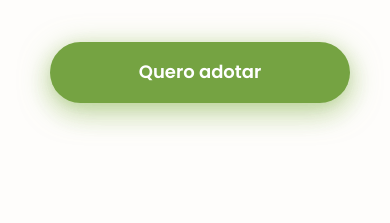
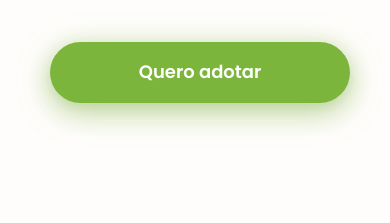
Before and after one commit to brennoEudes/mongrel-dog-house, a plain HTML site: page src/pages/home/index.html in a window 390 px wide. In both pictures the pointer is over the link "Quero adotar". Shown: the part 621-844 px from the top of the page. Drawn offline with Linux system fonts and the light colour scheme.

Commit message:
btns hover

```diff
--- a/src/pages/home/index.css
+++ b/src/pages/home/index.css
@@ -45,6 +45,11 @@ nav a {
   font-weight: 700;
 }
 
+nav a:hover {
+  text-decoration: underline;
+  color: #679237;
+}
+
 .f1-conteudo {
   display: flex;
   justify-content: space-between;
@@ -76,7 +81,7 @@ h1 {
   margin-bottom: 40px;
 }
 
-.f1-textos a {
+.btn-adotar {
   background-color: #75a342;
   color: #fff; /* !important - Somente se as cores de "nav a" alterarem a cor do txt btn */
   padding: 20px 50px;
@@ -88,6 +93,19 @@ h1 {
   filter: drop-shadow(0px 7px 15px rgba(134, 179, 74, 0.53))
     drop-shadow(0px 5px 7px rgba(134, 179, 74, 0.1))
     drop-shadow(0px 4px 4px rgba(177, 200, 146, 0.16));
+
+  transition: .3s; /* No elemento principal p/ iniciar e terminar acompanhando o cursor */
+}
+
+.btn-adotar:hover {
+  background-color: #7cb53b;
+  text-decoration: none;
+  color: #fff;
+}
+
+/* Mudança de cor no clique */
+.btn-adotar:active {
+  background-color: #679237;
 }
 
 /* SECTION 2*/
@@ -224,7 +242,7 @@ h1 {
     display: none;
   }
 
-  .f1-textos a {
+  .btn-adotar {
     width: 100%;
   }
 }
```
